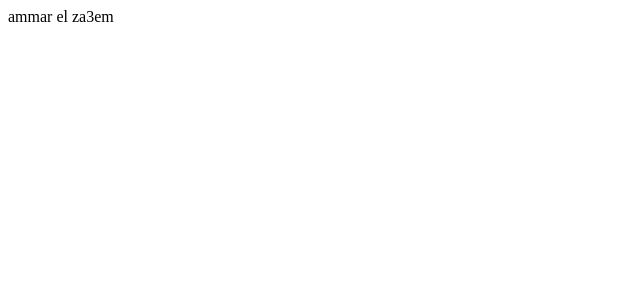
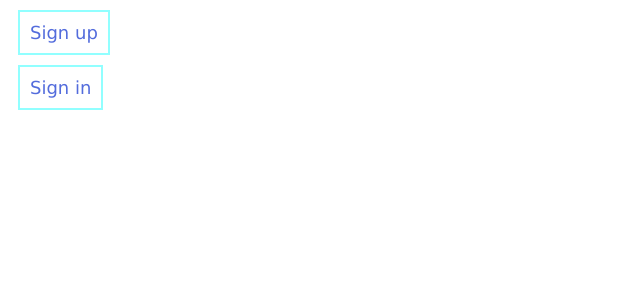
Before and after one commit to WebAhead7/dr-workout-app, a React (Create React App) app: page / in a window 1280 px wide. Shown: the top 300 px of the page, without its empty margins (0-640 px from the left). Built offline with nearby package versions, Linux system fonts and the light colour scheme.

Commit message:
added button comp

```diff
--- a/package.json
+++ b/package.json
@@ -6,7 +6,10 @@
     "@testing-library/jest-dom": "^5.11.6",
     "@testing-library/react": "^11.2.2",
     "@testing-library/user-event": "^12.2.2",
+    "bootstrap": "^4.5.3",
+    "mdbreact": "^4.27.0",
     "react": "^17.0.1",
+    "react-bootstrap": "^1.4.0",
     "react-dom": "^17.0.1",
     "react-scripts": "4.0.1",
     "web-vitals": "^0.2.4"
@@ -36,7 +39,6 @@
     ]
   },
   "devDependencies": {
-    "eslint": "^7.14.0",
     "eslint-config-airbnb": "^18.2.1",
     "eslint-plugin-import": "^2.22.1",
     "eslint-plugin-jsx-a11y": "^6.4.1",
--- a/src/App.js
+++ b/src/App.js
@@ -1,5 +1,11 @@
+import SignIn from './pages/SignIn';
+
 function App() {
-  return <div>ammar el za3em</div>;
+  return (
+    <>
+      <SignIn />
+    </>
+  );
 }
 
 export default App;
--- /dev/null
+++ b/src/components/Button.css
@@ -0,0 +1,19 @@
+.Button {
+  border: solid 2px;
+  border-color: rgba(0, 255, 255, 0.432);
+  display: block;
+  background-color: unset;
+  font-size: large;
+  font-family: 'Lucida Sans', 'Lucida Sans Regular', 'Lucida Grande',
+    'Lucida Sans Unicode', Geneva, Verdana, sans-serif;
+  padding: 10px;
+  margin: 10px;
+  color: rgba(15, 50, 206, 0.719);
+}
+
+.Button:hover {
+  border-color: cornflowerblue;
+}
+
+.Button:focus {
+}
--- /dev/null
+++ b/src/components/Button.js
@@ -0,0 +1,6 @@
+import './Button.css';
+const Button = ({ text }) => {
+  return <button className="Button">{text}</button>;
+};
+
+export default Button;
--- a/src/pages/SignIn.js
+++ b/src/pages/SignIn.js
@@ -0,0 +1,16 @@
+import React, { useState, useEffect } from 'react';
+import Button from '../components/Button';
+const SignIn = () => {
+  const [name, setName] = useState('');
+
+  useEffect(() => {}, [name]);
+
+  return (
+    <div>
+      <Button text="Sign up" />
+      <Button text="Sign in" />
+    </div>
+  );
+};
+
+export default SignIn;
```
Also changed, not shown: 2 other files (tests, documents, lock files or other folders).
